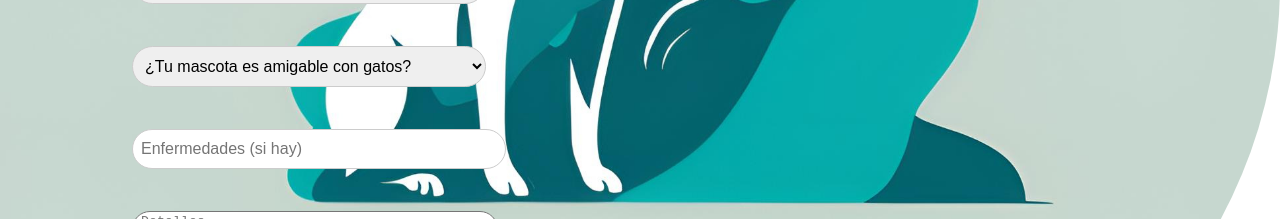
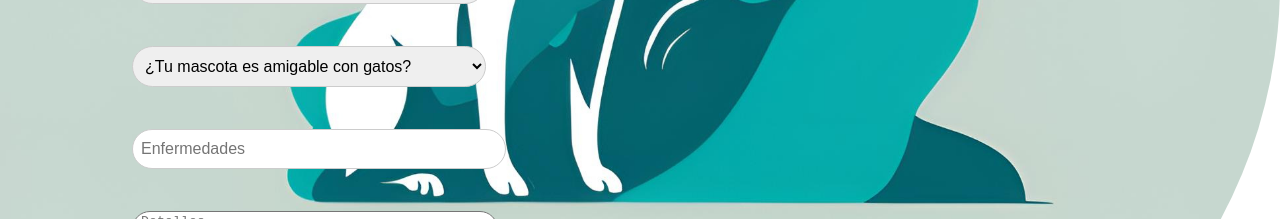
Before and after one commit to No-Country-simulation/c21-45-t-node-react, a React (Vite) app in the folder Frontend/: page /agregar-mascota in a window 1280 px wide. Shown: the part 1020-1239 px from the top of the page. Built offline with nearby package versions, Linux system fonts and the light colour scheme.

Commit message:
Se agrega required a enfermedades y se arregla el nombre de usuario.

```diff
--- a/Frontend/src/Components/filtro_mascota/filtro_mascota.jsx
+++ b/Frontend/src/Components/filtro_mascota/filtro_mascota.jsx
@@ -67,7 +67,7 @@ const Filtro_mascota = () => {
             />
             <button onClick={nextImage} className="carousel-button">❯</button>
           </div>
-          <p>Pertenece a: {mascota.nombre} {mascota.usuario_apellido}</p>
+          <p>Pertenece a: {mascota.usuario_nombre} {mascota.usuario_apellido}</p>
 
 
             <Link to="/formulario-adopcion">
--- a/Frontend/src/pages/agregar_mascota/AgregarMascota.jsx
+++ b/Frontend/src/pages/agregar_mascota/AgregarMascota.jsx
@@ -248,9 +248,10 @@ const AgregarMascota = ({ addPet }) => {
       <input
         className='info--agregarMascotas'
         type="text"
-        placeholder="Enfermedades (si hay)"
+        placeholder="Enfermedades"
         value={enf}
         onChange={(e) => setEnf(e.target.value)}
+        required
       />
       <textarea
         className='info--agregarMascotas'
@@ -265,6 +266,7 @@ const AgregarMascota = ({ addPet }) => {
         accept="image/*"
         multiple
         onChange={handleImageChange}
+        required
       />
 
       {/* Mostrar previsualización de las imágenes seleccionadas */}
```
